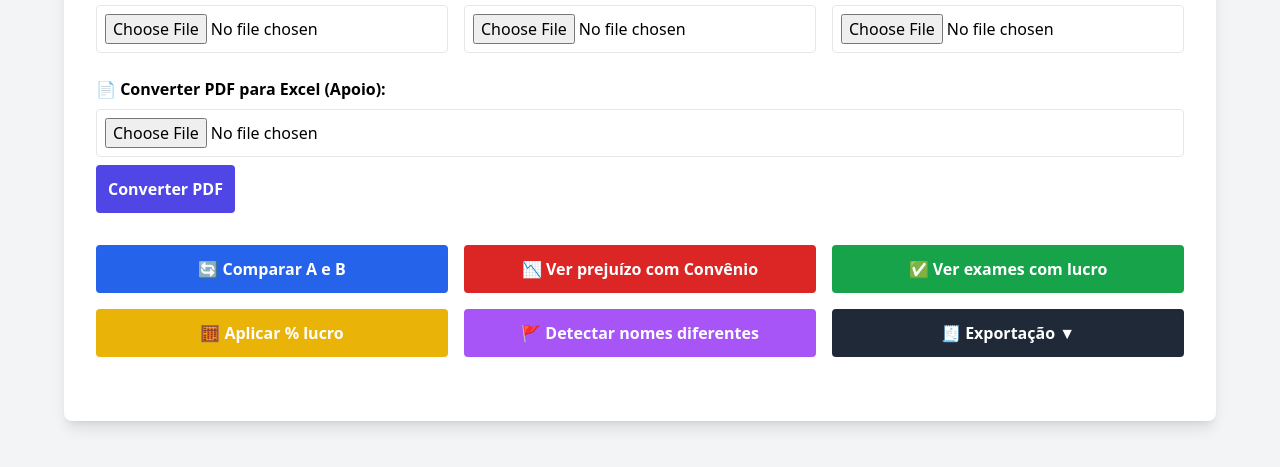
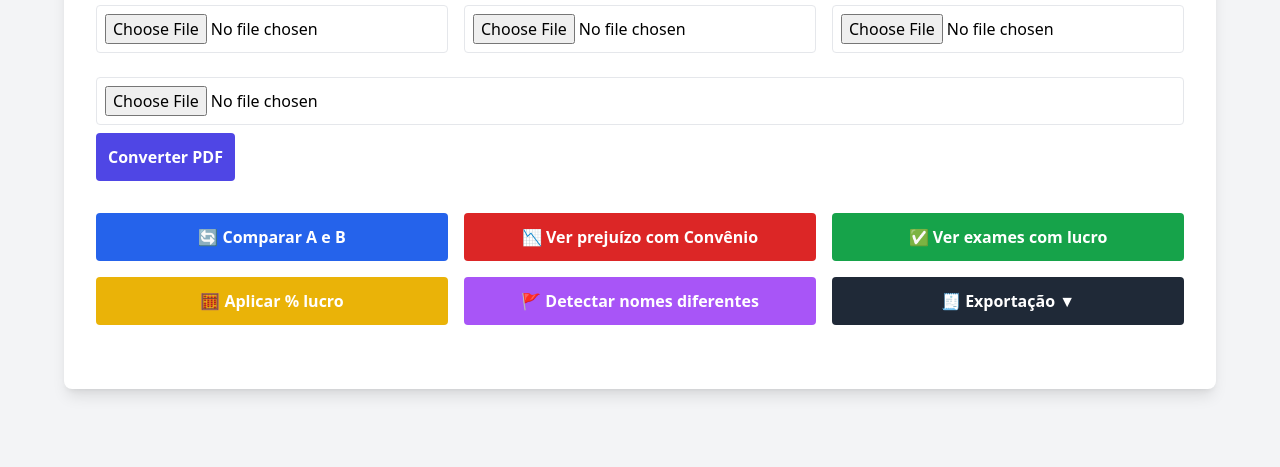
Before and after one commit to JacivaldoJunior/COMPARADORDEEXAMES, a plain HTML site: page index.html in a window 1280 px wide. Shown: the part 143-610 px from the top of the page. Drawn offline with nearby package versions, Linux system fonts and the light colour scheme.

Commit message:
Update index.html

```diff
--- a/index.html
+++ b/index.html
@@ -31,7 +31,6 @@
 
     <!-- Botão para converter PDF -->
     <div class="mb-8">
-      <label class="block font-semibold mb-2">📄 Converter PDF para Excel (Apoio):</label>
       <input type="file" id="pdfInput" class="w-full border rounded p-2 mb-2" accept="application/pdf" />
       <button onclick="converterPdfParaExcel()" class="bg-indigo-600 text-white p-3 rounded font-semibold hover:bg-indigo-700">Converter PDF</button>
       <a id="downloadExcelApoio" href="#" download="planilha_apoio_convertida.xlsx" class="hidden mt-2 inline-block text-blue-600 underline">Baixar Excel Convertido</a>
```
